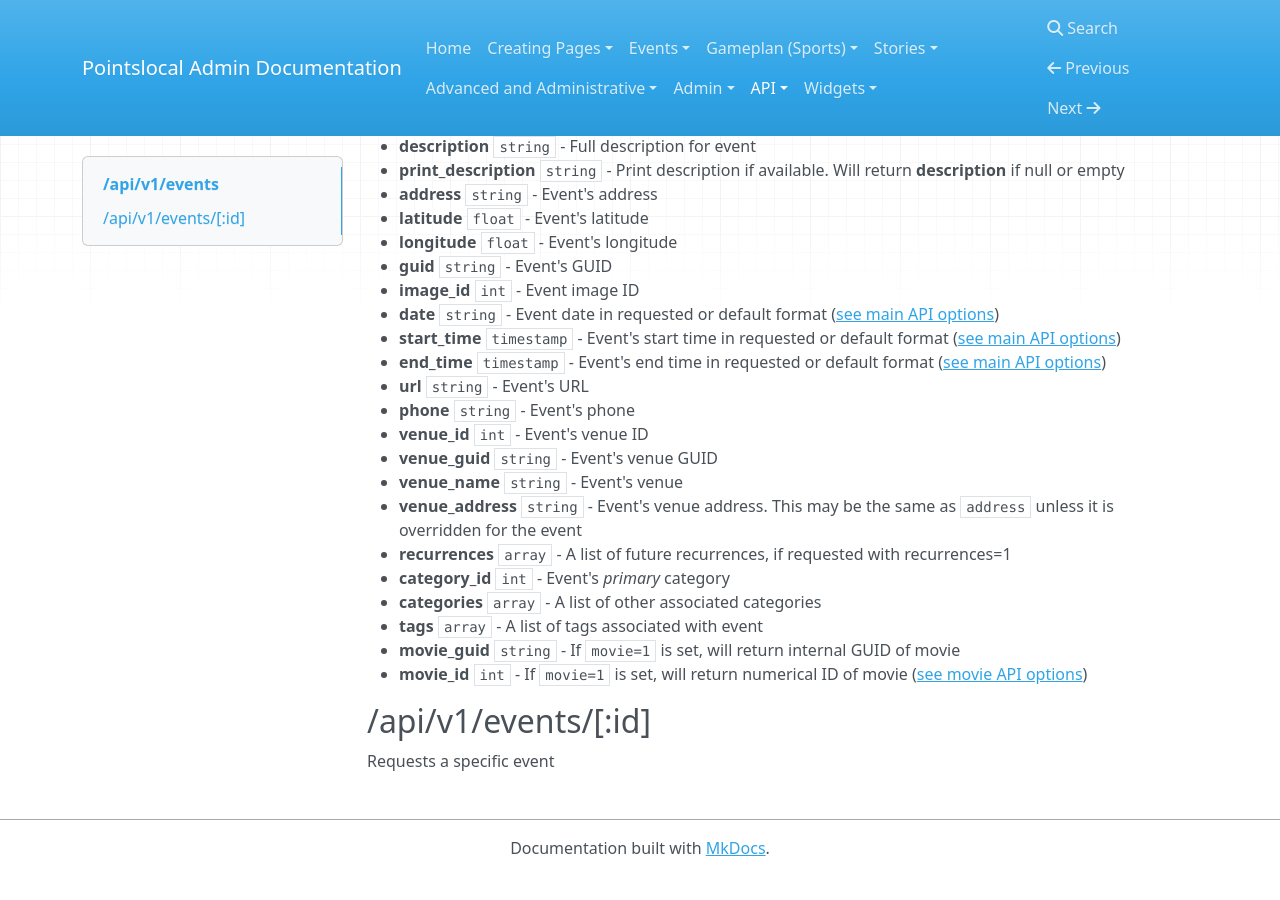
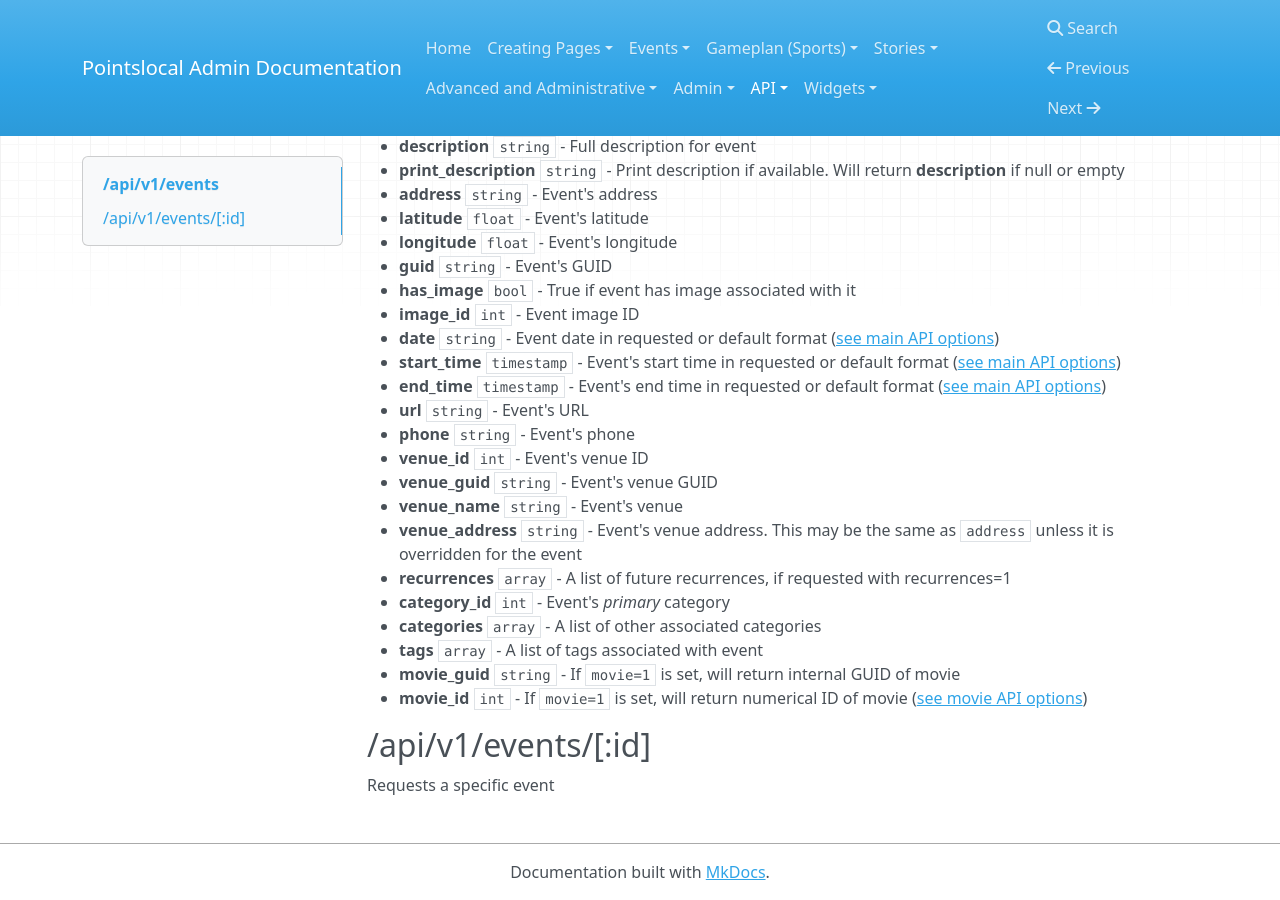
Before and after one commit to pointslocal/admin-docs, an MkDocs documentation site: the page built from docs/api_events_events.md, in a window 1280 px wide and 900 px high, scrolled down 1016 px. Built offline with MkDocs 1.6.1, drawn with Linux system fonts in a browser that asks for light colours; nearby versions of some CDN libraries; old or Windows-style settings are respelled for this version of MkDocs; before the commit the page ends 1892 px from its top, so only the background shows below that.

Commit message:
Adds has_image

````diff
--- a/docs/api_events_events.md
+++ b/docs/api_events_events.md
@@ -35,6 +35,7 @@
 - **latitude** ```float``` - Event's latitude
 - **longitude** ```float``` - Event's longitude
 - **guid** ```string``` - Event's GUID
+- **has_image** ```bool``` - True if event has image associated with it
 - **image_id** ```int``` - Event image ID
 - **date** ```string``` - Event date in requested or default format ([see main API options](api.md))
 - **start_time** ```timestamp``` - Event's start time in requested or default format ([see main API options](api.md))
````
